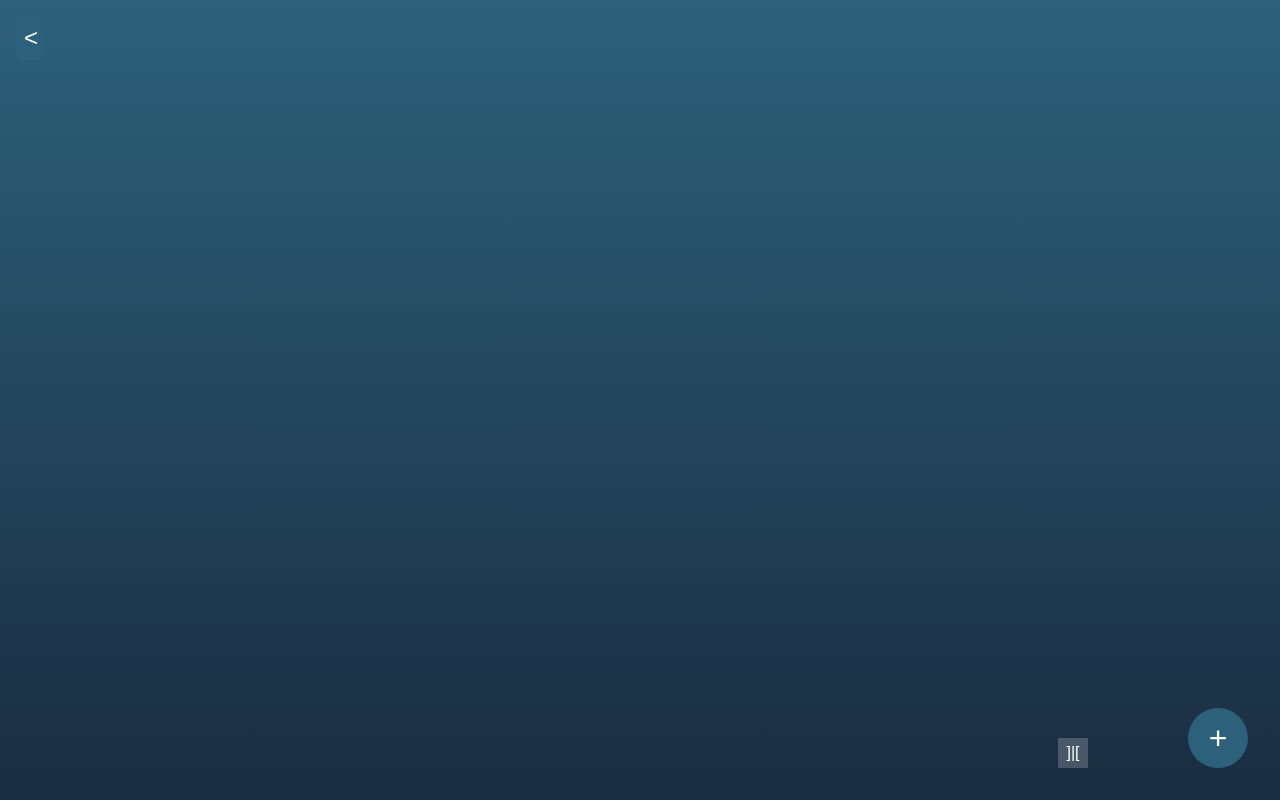
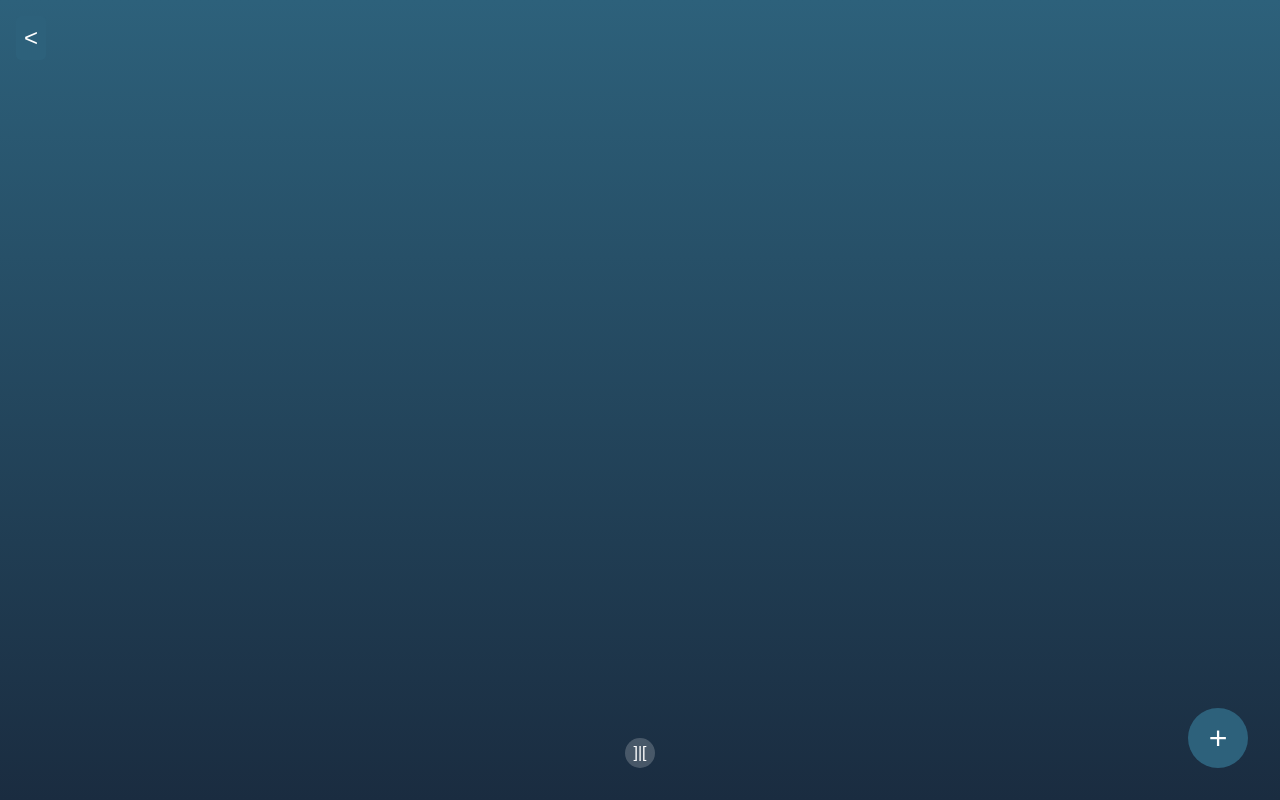
Before and after one commit to Dimensionslash/LinkySpace, a plain HTML site: page index.html in a window 1280 px wide. Drawn offline with Linux system fonts and the light colour scheme.

Commit message:
style.css

```diff
--- a/style.css
+++ b/style.css
@@ -97,10 +97,9 @@ body {
 .imp-exp {
     position: fixed;
     bottom: 2rem;
-    right: 12rem;
     background: rgba(255, 255, 255, 0.2);
     border: none;
-    border-radius: 0%;
+    border-radius: 50%;
     width: 30px;
     height: 30px;
     color: var(--text-color);
```
